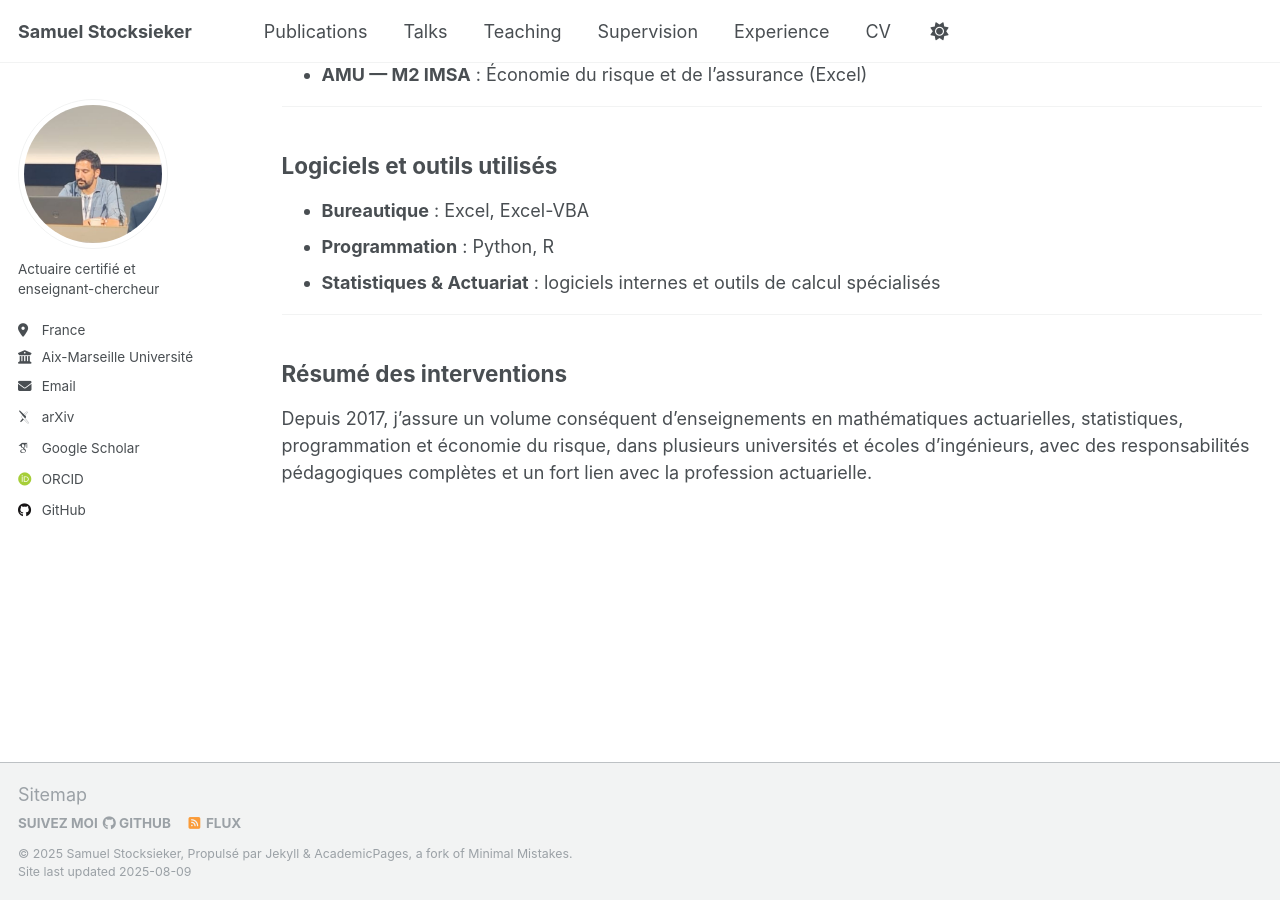
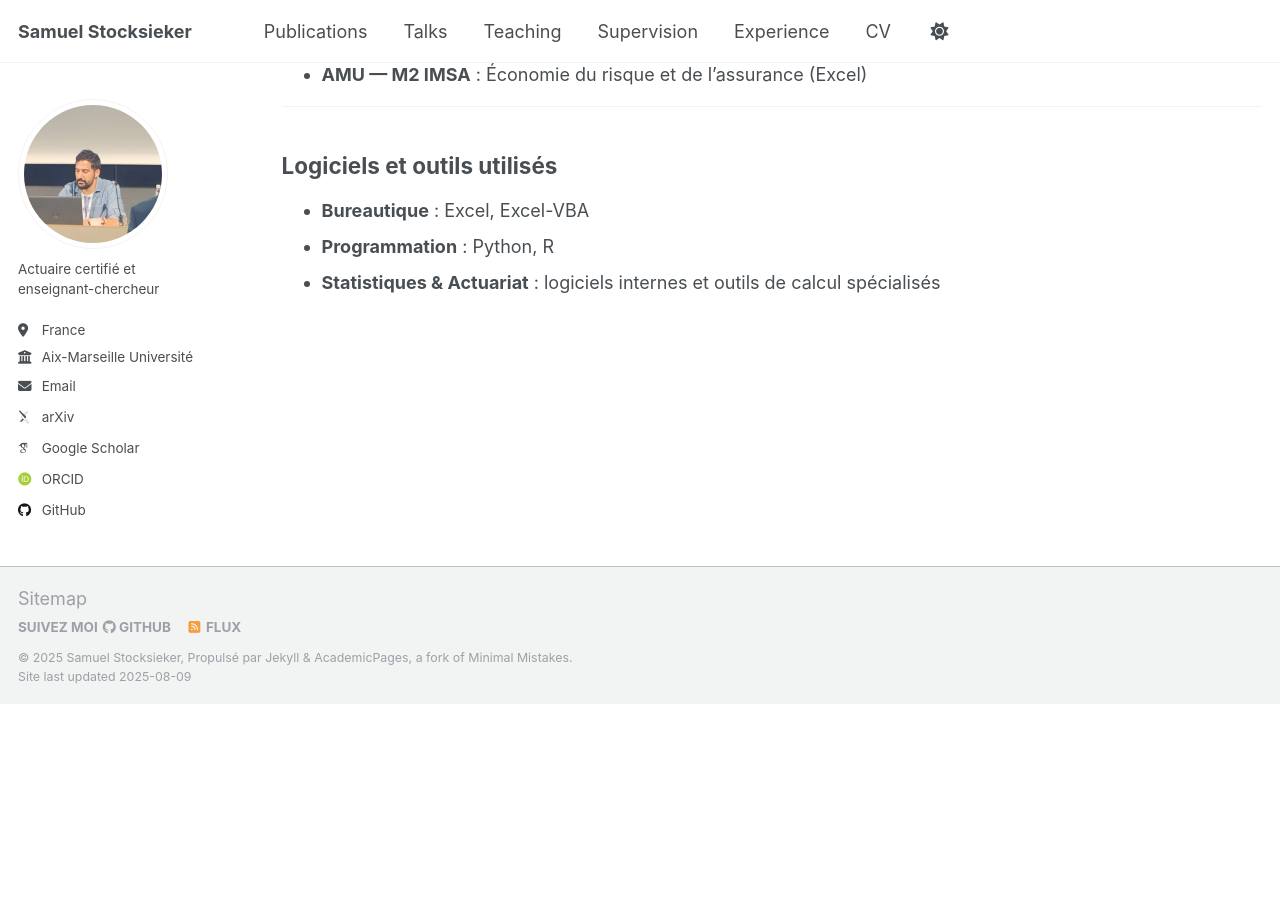
Before and after one commit to sstocksieker/sstocksieker.github.io, a Jekyll site: the page built from _pages/teaching.md, in a window 1280 px wide and 900 px high, scrolled down 2945 px. Built offline with Jekyll 4.4.1, drawn with Linux system fonts in a browser that asks for light colours; some web fonts are replaced; a script that is not in the unit is left out; after the commit the page ends 3650 px from its top, so only the background shows below that.

Commit message:
Update teaching.md

```diff
--- a/_pages/teaching.md
+++ b/_pages/teaching.md
@@ -106,8 +106,3 @@ création des cours, TD/TP, projets et examens.
 - **Bureautique** : Excel, Excel-VBA
 - **Programmation** : Python, R
 - **Statistiques & Actuariat** : logiciels internes et outils de calcul spécialisés
-
----
-
-## Résumé des interventions
-Depuis 2017, j’assure un volume conséquent d’enseignements en mathématiques actuarielles, statistiques, programmation et économie du risque, dans plusieurs universités et écoles d’ingénieurs, avec des responsabilités pédagogiques complètes et un fort lien avec la profession actuarielle.
```
